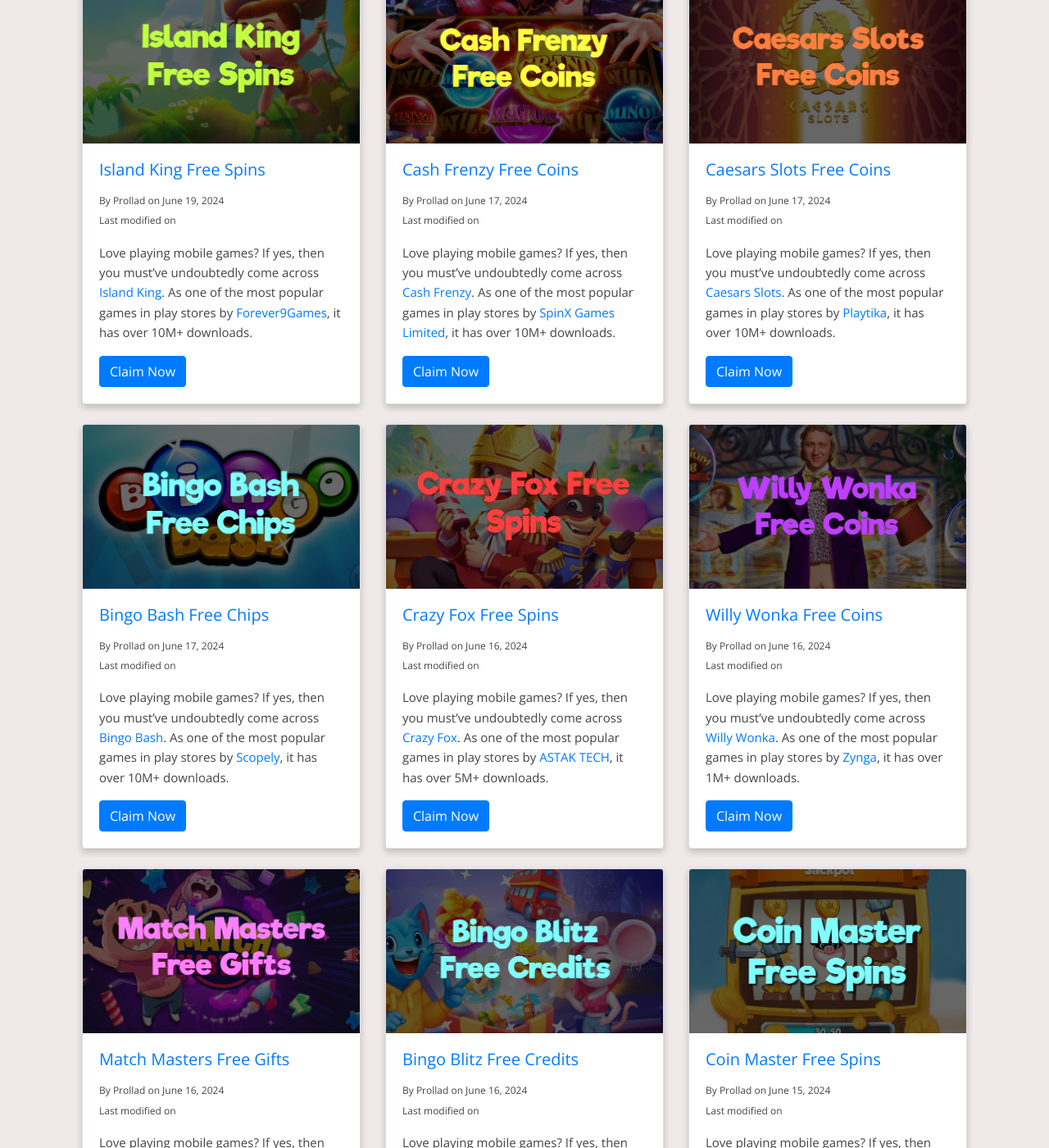
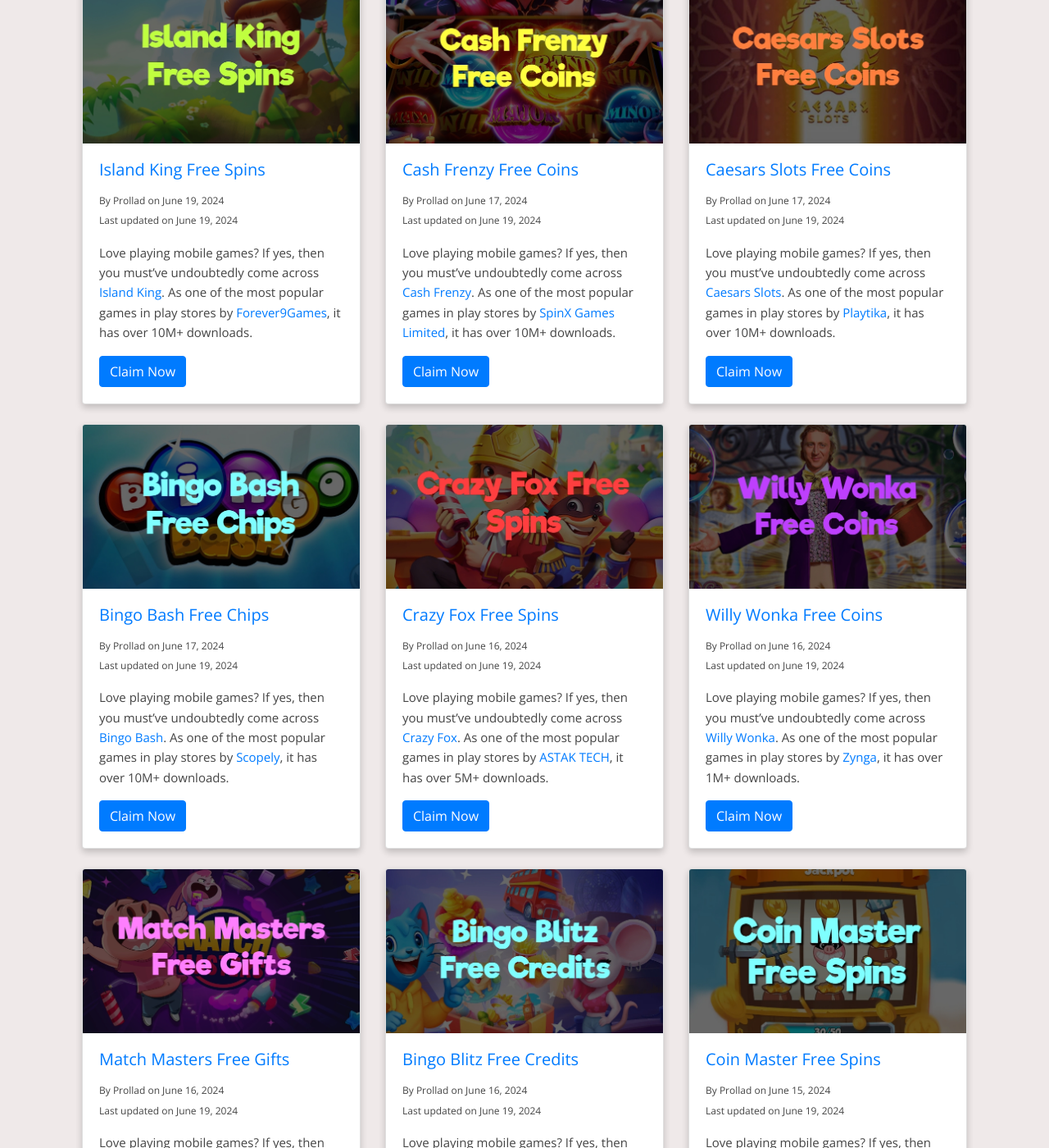
Before and after one commit to Prollad99/bs-net, a Jekyll site: the page built from index.html, in a window 1280 px wide and 1400 px high, scrolled down 291 px. Shown: the whole window at 82% size. Built offline with Jekyll 4.4.1, drawn with Linux system fonts in a browser that asks for light colours; nearby versions of some CDN libraries; the list of posts is cut into pages by our own code; comment, search, counter and statistics services are not loaded; some of the changed text lies outside the part shown.

Commit message:
Update index.html

```diff
--- a/index.html
+++ b/index.html
@@ -17,7 +17,7 @@
             <p class="card-meta">
               <small>By {{ post.author }} on {{ post.date | date: "%B %d, %Y" }}</small>
               <br>
-              <small>Last modified on {{ post.last_modified_at | date: "%B %d, %Y" }}</small>
+              <small>Last updated on {{ site.time | date: '%B %d, %Y' }}</small>
             </p>
             <p class="card-text">{{ post.excerpt }}</p>
             <a href="{{ post.url }}" class="btn btn-primary">Claim Now</a>
```
